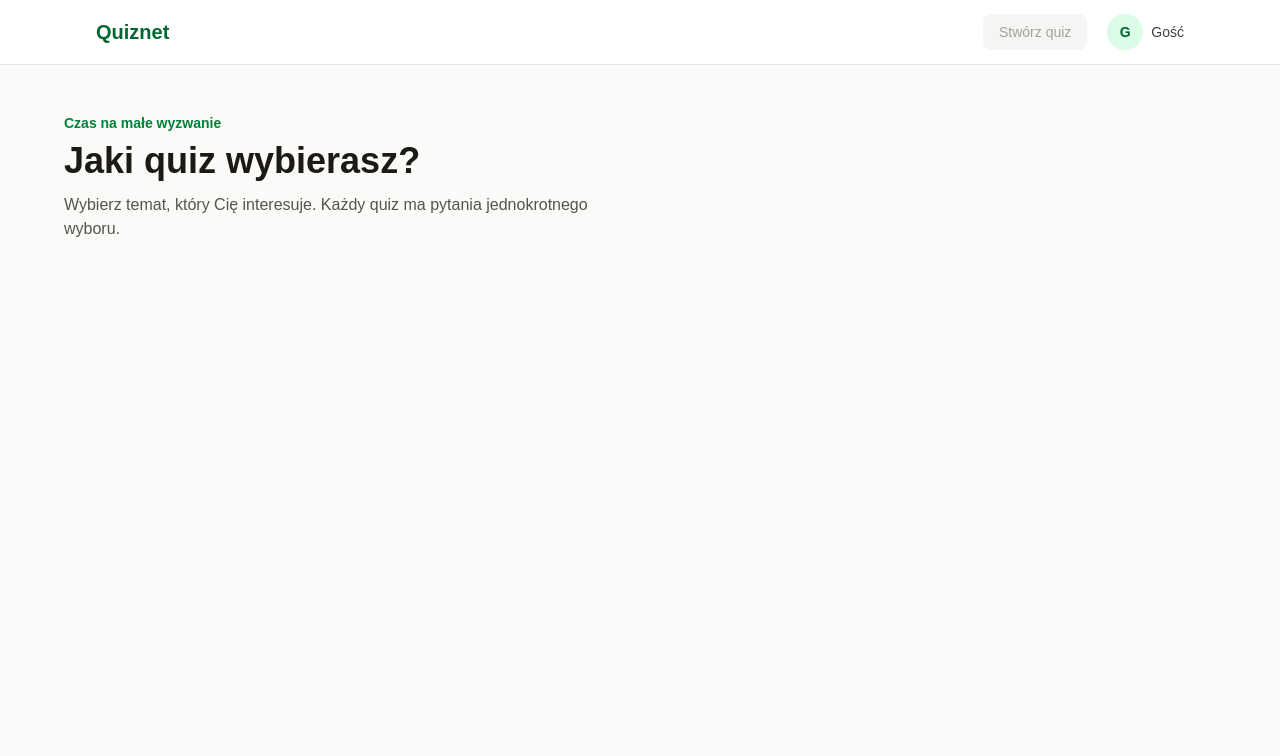
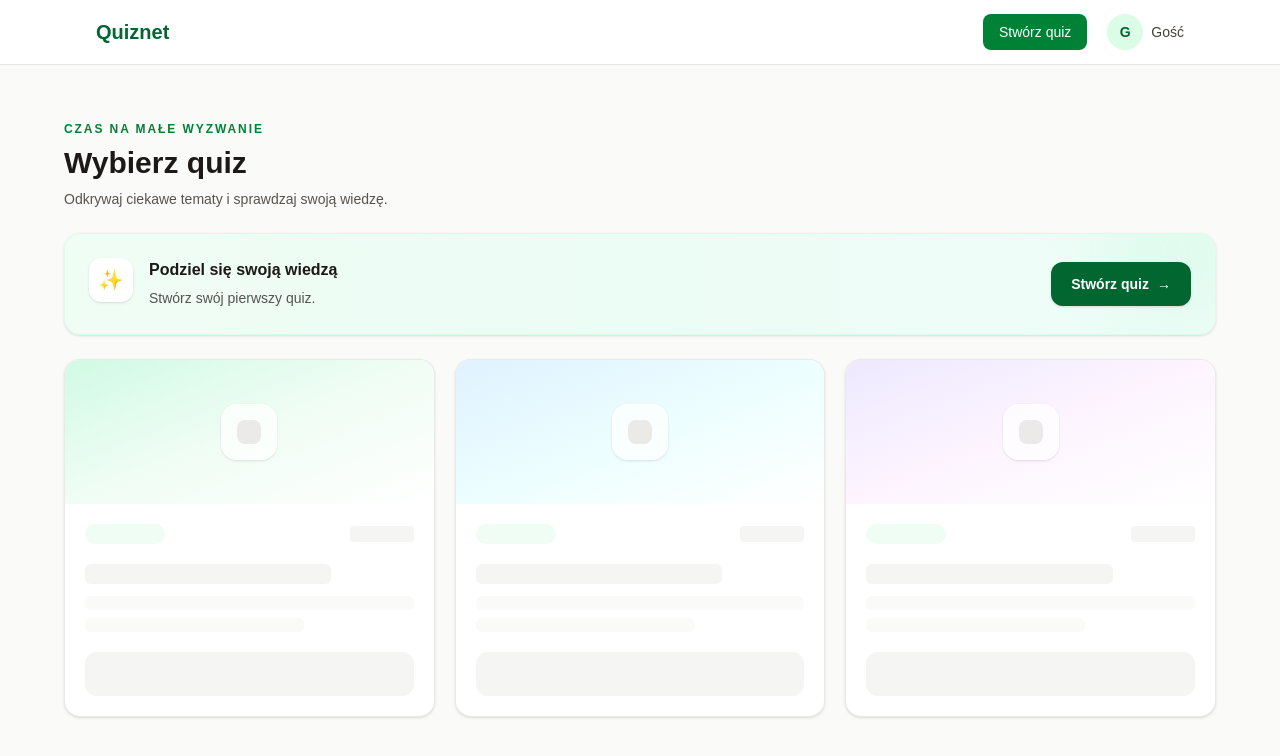
Before and after one commit to Pancake-gh/quiznet, a Next.js app in the folder frontend/: page / in a window 1280 px wide. Shown: the top 756 px of the page. Built offline with nearby package versions, Linux system fonts and the light colour scheme.

Commit message:
Updated homepage layout and navbar

```diff
--- a/frontend/src/app/page.js
+++ b/frontend/src/app/page.js
@@ -1,20 +1,92 @@
+import Link from "next/link";
+
 export default function Home() {
+  const cardColors = [
+    "from-emerald-100 via-green-50 to-white",
+    "from-sky-100 via-cyan-50 to-white",
+    "from-violet-100 via-fuchsia-50 to-white",
+  ];
+
   return (
     <main className="min-h-screen bg-stone-50 px-4 py-8 text-stone-900 sm:px-8 sm:py-12">
       <div className="mx-auto max-w-6xl">
-        <section className="mb-8">
-          <p className="mb-2 text-sm font-semibold text-green-700">
-            Czas na małe wyzwanie
-          </p>
-          <h1 className="text-3xl font-bold sm:text-4xl">
-            Jaki quiz wybierasz?
-          </h1>
-          <p className="mt-3 max-w-xl text-stone-600">
-            Wybierz temat, który Cię interesuje. Każdy quiz ma pytania
-            jednokrotnego wyboru.
-          </p>
+        <section className="py-8 sm:py-2">
+          <div className="mb-6">
+            <p className="mb-2 text-xs font-bold uppercase tracking-[0.16em] text-green-700">
+              Czas na małe wyzwanie
+            </p>
+            <h1 className="text-2xl font-bold sm:text-3xl">Wybierz quiz</h1>
+            <p className="mt-2 text-sm text-stone-600">
+              Odkrywaj ciekawe tematy i sprawdzaj swoją wiedzę.
+            </p>
+          </div>
+
+          <div className="relative flex flex-col justify-between gap-5 overflow-hidden rounded-2xl border border-green-100 bg-gradient-to-r from-green-50 via-emerald-50 to-teal-50 p-5 shadow-sm sm:flex-row sm:items-center sm:p-6">
+            <div
+              aria-hidden="true"
+              className="absolute -right-10 -top-16 h-40 w-40 rounded-full bg-green-200/30 blur-2xl"
+            />
+            <div className="relative flex items-start gap-4">
+              <span
+                aria-hidden="true"
+                className="flex h-11 w-11 shrink-0 items-center justify-center rounded-xl bg-white text-xl shadow-sm"
+              >
+                ✨
+              </span>
+              <div>
+                <h2 className="font-bold text-stone-900">
+                  Podziel się swoją wiedzą
+                </h2>
+                <p className="mt-1 text-sm leading-6 text-stone-600">
+                  Stwórz swój pierwszy quiz.
+                </p>
+              </div>
+            </div>
+            <Link
+              className="group relative inline-flex shrink-0 items-center justify-center rounded-xl bg-green-800 px-5 py-3 text-sm font-semibold text-white shadow-sm transition hover:bg-green-900 focus:outline-none focus:ring-4 focus:ring-green-200"
+              href="/create"
+            >
+              Stwórz quiz
+              <span
+                aria-hidden="true"
+                className="ml-2 transition-transform group-hover:translate-x-1"
+              >
+                →
+              </span>
+            </Link>
+          </div>
+
+          <div
+            aria-label="Przykładowy układ quizów"
+            className="mt-6 grid gap-5 sm:grid-cols-2 lg:grid-cols-3"
+          >
+            {[0, 1, 2].map((card) => (
+              <article
+                aria-hidden="true"
+                className="overflow-hidden rounded-2xl border border-stone-200/80 bg-white shadow-sm transition-shadow hover:shadow-md"
+                key={card}
+              >
+                <div
+                  className={`flex h-36 items-center justify-center bg-gradient-to-br ${cardColors[card]}`}
+                >
+                  <div className="flex h-14 w-14 items-center justify-center rounded-2xl border border-white/80 bg-white/70 shadow-sm backdrop-blur">
+                    <span className="h-6 w-6 rounded-lg bg-stone-200/80" />
+                  </div>
+                </div>
+                <div className="p-5">
+                  <div className="flex items-center justify-between">
+                    <div className="h-5 w-20 rounded-full bg-green-50" />
+                    <div className="h-4 w-16 rounded bg-stone-100" />
+                  </div>
+                  <div className="mt-5 h-5 w-3/4 rounded-md bg-stone-100" />
+                  <div className="mt-3 h-3.5 w-full rounded-md bg-stone-50" />
+                  <div className="mt-2 h-3.5 w-2/3 rounded-md bg-stone-50" />
+                  <div className="mt-5 h-11 rounded-xl bg-stone-100" />
+                </div>
+              </article>
+            ))}
+          </div>
         </section>
-
       </div>
     </main>
   );
--- a/frontend/src/components/navbar.js
+++ b/frontend/src/components/navbar.js
@@ -9,20 +9,19 @@ export default function Navbar() {
       >
         <Link
           aria-label="Quiznet — strona główna"
-          className="text-xl font-bold text-green-800"
+          className="cursor-pointer text-xl font-bold text-green-800"
           href="/"
         >
           Quiznet
         </Link>
 
         <div className="flex items-center gap-3 sm:gap-5">
-          <button
-            className="cursor-not-allowed rounded-lg bg-stone-100 px-3 py-2 text-sm font-medium text-stone-400 sm:px-4"
-            disabled
-            type="button"
+          <Link
+            className="cursor-pointer rounded-lg bg-green-700 px-3 py-2 text-sm font-medium text-white transition hover:bg-green-800 sm:px-4"
+            href="/create"
           >
             Stwórz quiz
-          </button>
+          </Link>
 
           <div
             aria-label="Profil użytkownika: Gość"
```
